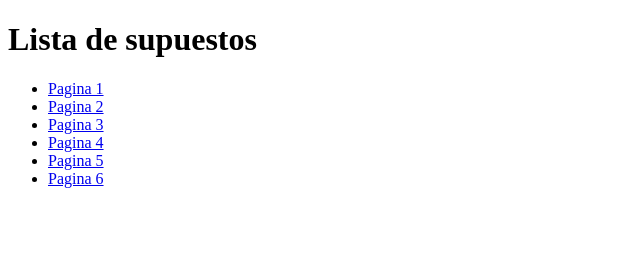
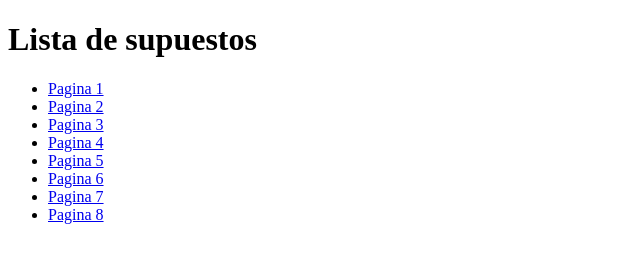
Before and after one commit to josegimenez64/Nuevalanding, a plain HTML site: page index.html in a window 1280 px wide. Shown: the whole page, without its empty margins (0-640 px from the left). Drawn offline with Linux system fonts and the light colour scheme.

Commit message:
version 2.0

```diff
--- a/index.html
+++ b/index.html
@@ -15,7 +15,8 @@
         <li><a href="supuestos/pagina4/index4.html">Pagina 4</a></li>
         <li><a href="supuestos/pagina5/index5.html">Pagina 5</a></li>
         <li><a href="supuestos/pagina6/index6.html">Pagina 6</a></li>
-
+        <li><a href="supuestos/pagina5/index5.html">Pagina 7</a></li>
+        <li><a href="supuestos/pagina6/index6.html">Pagina 8</a></li>
 
     </ul>
 
```
